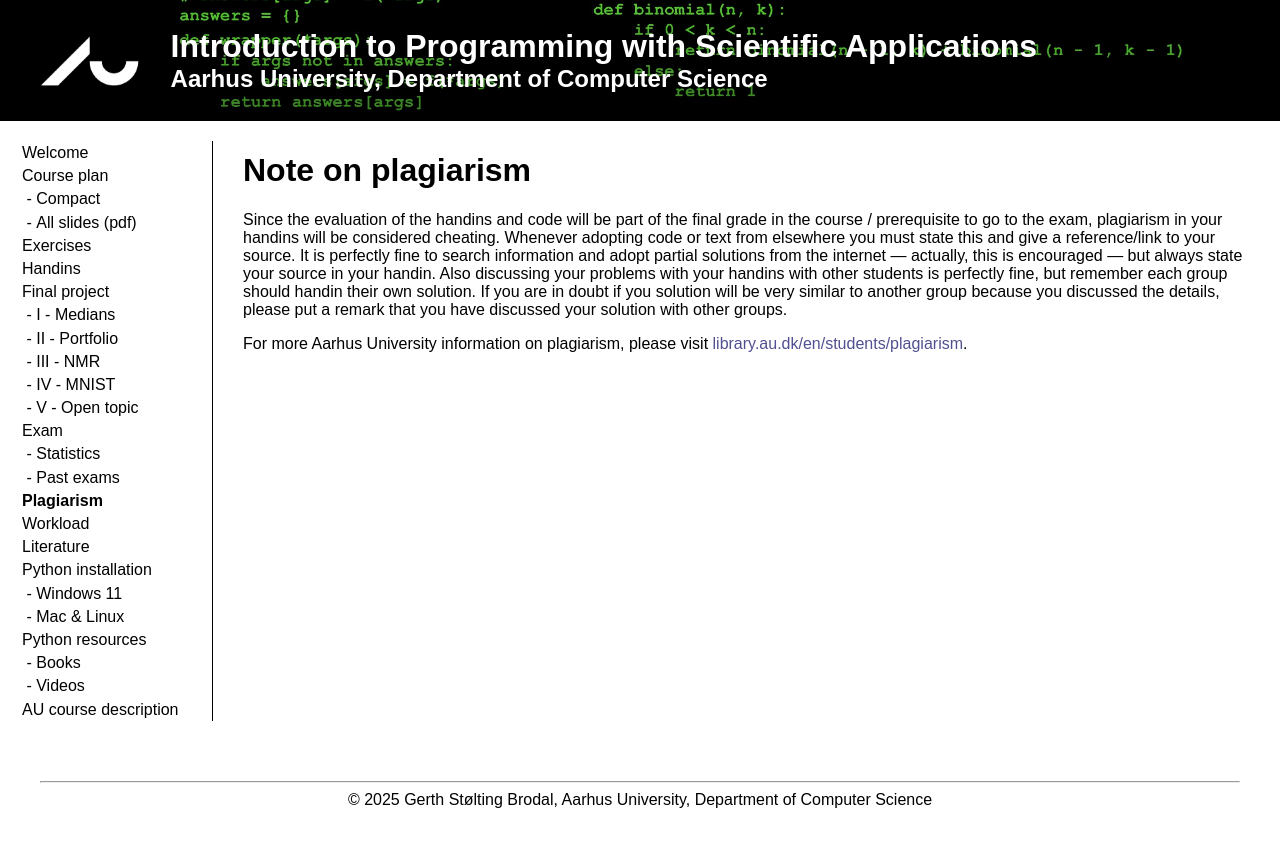
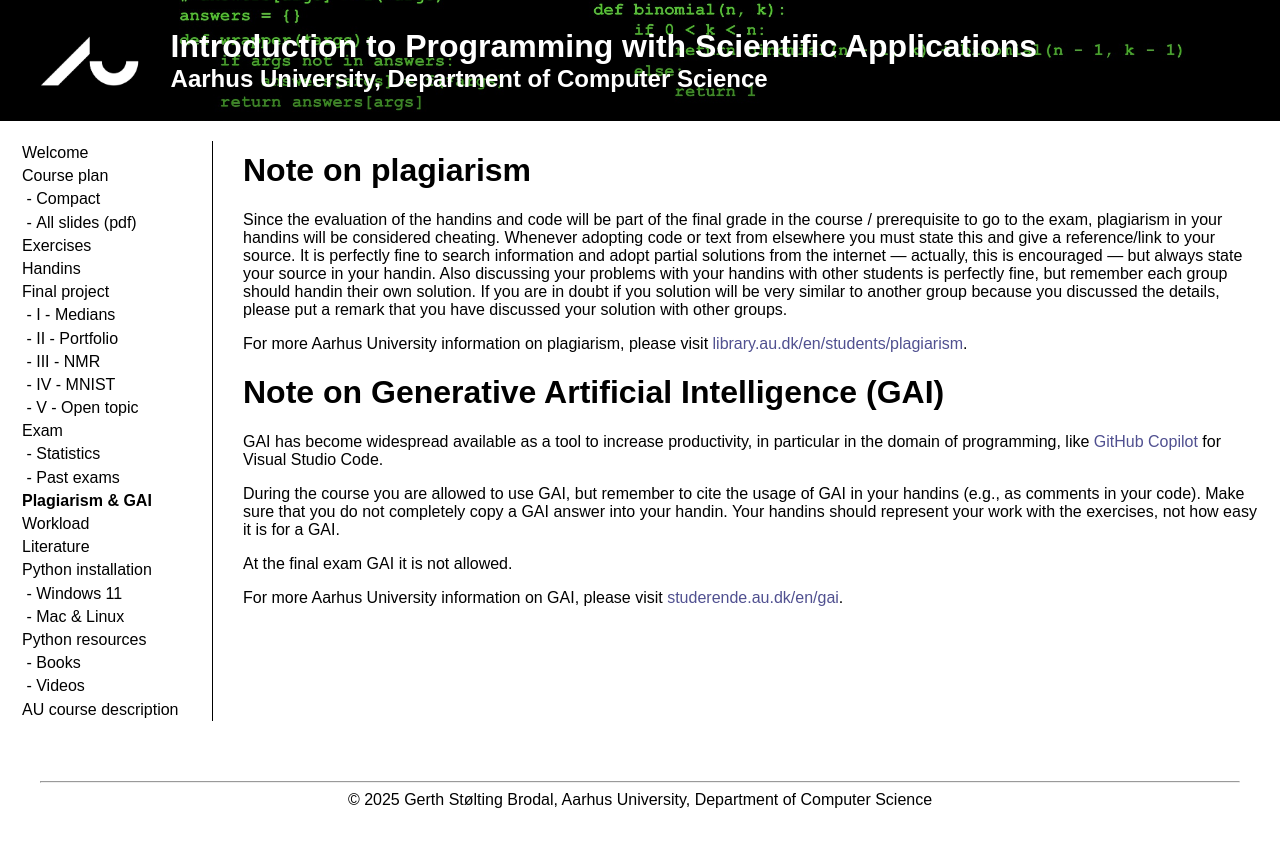
Before and after one commit to gsbrodal/gsbrodal.github.io, a Jekyll site: the page built from ipsa/plagiarism.md, in a window 1280 px wide. Shown: the top 847 px of the page. Built offline with Jekyll 4.4.1, drawn with Linux system fonts in a browser that asks for light colours; our own code applies the rules of GitHub Pages for plain Markdown files.

Commit message:
_config.yml plagiarism.md

```diff
--- a/_config.yml
+++ b/_config.yml
@@ -39,7 +39,7 @@ menu:
     url: "exam-statistics"
   - title: "&nbsp;-&nbsp;Past exams"
     url: "exam-past"
-  - title: "Plagiarism"
+  - title: "Plagiarism &amp; GAI"
     url: "plagiarism"
   - title: "Workload"
     url: "workload"
--- a/ipsa/plagiarism.md
+++ b/ipsa/plagiarism.md
@@ -3,3 +3,13 @@
 Since the evaluation of the handins and code will be part of the final grade in the course / prerequisite to go to the exam, plagiarism in your handins will be considered cheating. Whenever adopting code or text from elsewhere you must state this and give a reference/link to your source. It is perfectly fine to search information and adopt partial solutions from the internet — actually, this is encouraged — but always state your source in your handin. Also discussing your problems with your handins with other students is perfectly fine, but remember each group should handin their own solution. If you are in doubt if you solution will be very similar to another group because you discussed the details, please put a remark that you have discussed your solution with other groups.
 
 For more Aarhus University information on plagiarism, please visit [library.au.dk/en/students/plagiarism](http://library.au.dk/en/students/plagiarism).
+
+# Note on Generative Artificial Intelligence (GAI)
+
+GAI has become widespread available as a tool to increase productivity, in particular in the domain of programming, like [GitHub Copilot](https://github.com/features/copilot) for Visual Studio Code.
+
+During the course you are allowed to use GAI, but remember to cite the usage of GAI in your handins (e.g., as comments in your code). Make sure that you do not completely copy a GAI answer into your handin. Your handins should represent your work with the exercises, not how easy it is for a GAI.
+
+At the final exam GAI it is not allowed.
+
+For more Aarhus University information on GAI, please visit [studerende.au.dk/en/gai](https://studerende.au.dk/en/gai).
```
